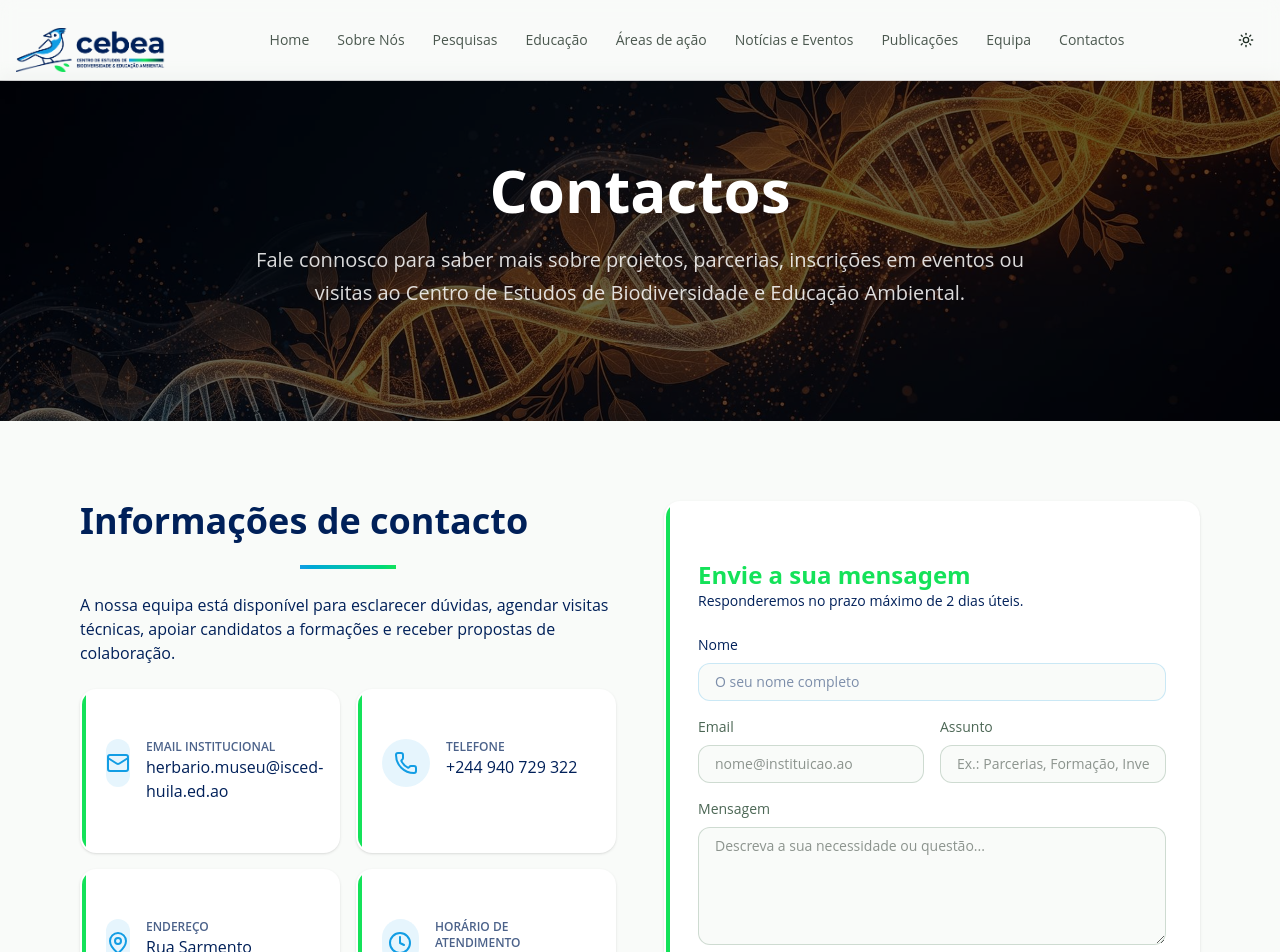
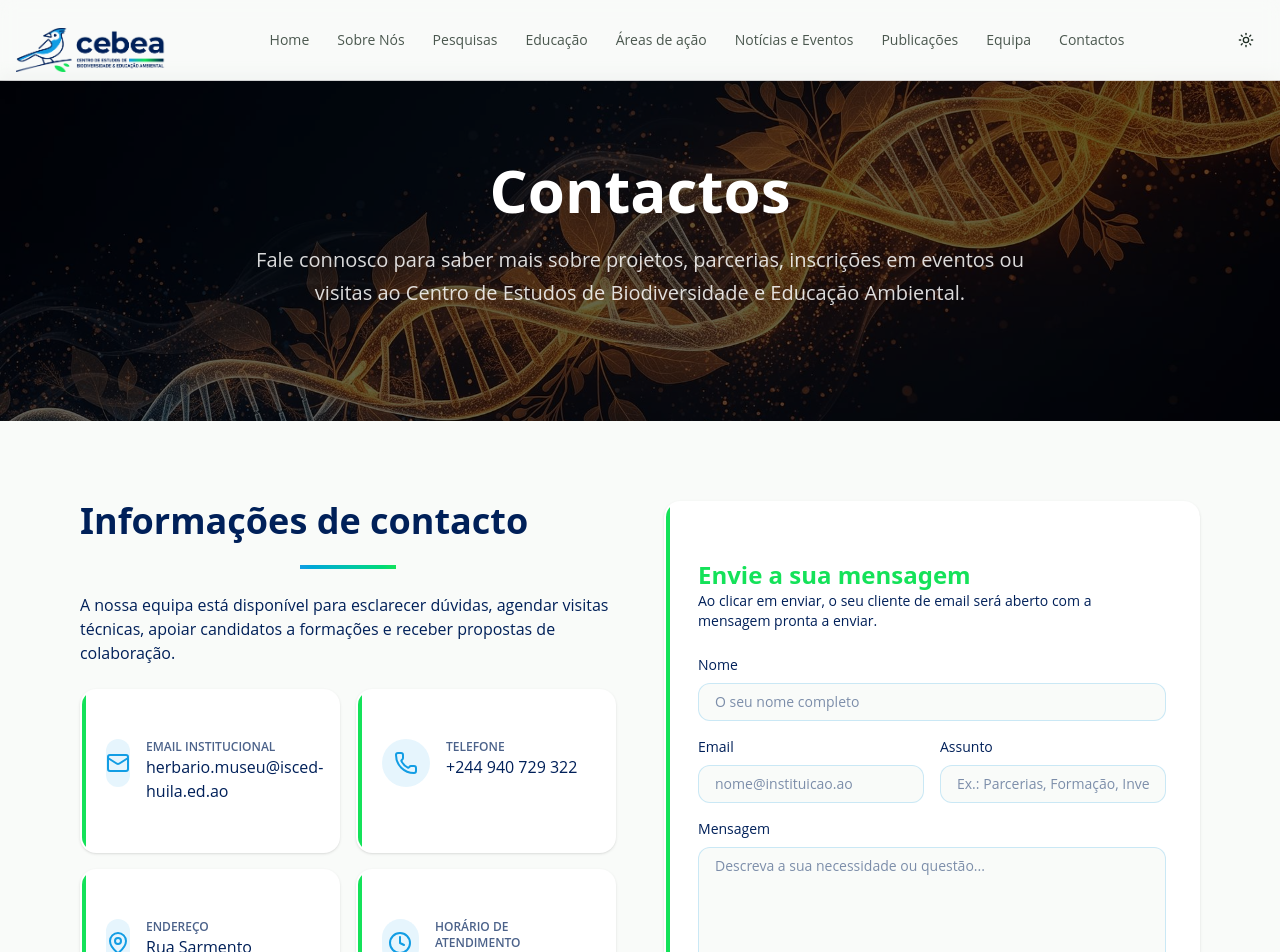
Before and after one commit to OctavioTchamba/cebea, a Next.js app: page /pages/contatos in a window 1280 px wide. Shown: the top 952 px of the page. Built offline with nearby package versions, Linux system fonts and the light colour scheme.

Commit message:
contact forms

```diff
--- a/app/pages/contatos/page.tsx
+++ b/app/pages/contatos/page.tsx
@@ -1,3 +1,5 @@
+"use client";
+
 import Link from "next/link";
 import {
   Clock,
@@ -54,6 +56,20 @@ const redesSociais = [
 ];
 
 export default function Contatos() {
+  function handleSubmit(e: React.FormEvent<HTMLFormElement>) {
+    e.preventDefault();
+    const form = e.currentTarget;
+
+    const nome = (form.elements.namedItem("nome") as HTMLInputElement).value;
+    const email = (form.elements.namedItem("email") as HTMLInputElement).value;
+    const assunto = (form.elements.namedItem("assunto") as HTMLInputElement).value;
+    const mensagem = (form.elements.namedItem("mensagem") as HTMLTextAreaElement).value;
+
+    const body = `Nome: ${nome}\nEmail de contacto: ${email}\n\n${mensagem}`;
+
+    window.location.href = `mailto:herbario.museu@isced-huila.ed.ao?subject=${encodeURIComponent(assunto)}&body=${encodeURIComponent(body)}`;
+  }
+
   return (
     <div className="min-h-screen bg-background">
       <section
@@ -114,7 +130,13 @@ export default function Contatos() {
               </p>
               <div className="flex flex-wrap gap-3">
                 {redesSociais.map(({ name, icon: Icon, href }) => (
-                  <Button key={name} variant="outline" size="sm" asChild className="border-[#129DE4]/30 text-[#129DE4] hover:bg-[#129DE4]/10">
+                  <Button
+                    key={name}
+                    variant="outline"
+                    size="sm"
+                    asChild
+                    className="border-[#129DE4]/30 text-[#129DE4] hover:bg-[#129DE4]/10"
+                  >
                     <Link href={href} target="_blank" rel="noreferrer">
                       <Icon className="mr-2 h-4 w-4" />
                       {name}
@@ -133,9 +155,10 @@ export default function Contatos() {
                   Envie a sua mensagem
                 </h2>
                 <p className="mb-6 text-sm text-[#002059]">
-                  Responderemos no prazo máximo de 2 dias úteis.
+                  Ao clicar em enviar, o seu cliente de email será aberto com a
+                  mensagem pronta a enviar.
                 </p>
-                <form className="space-y-4">
+                <form onSubmit={handleSubmit} className="space-y-4">
                   <div>
                     <label
                       htmlFor="nome"
@@ -147,6 +170,7 @@ export default function Contatos() {
                       id="nome"
                       name="nome"
                       type="text"
+                      required
                       className="w-full rounded-lg border border-[#129DE4]/20 bg-background px-4 py-2 text-sm text-[#002059] focus:border-[#129DE4] focus:outline-none focus:ring-2 focus:ring-[#129DE4]/30"
                       placeholder="O seu nome completo"
                     />
@@ -155,7 +179,7 @@ export default function Contatos() {
                     <div>
                       <label
                         htmlFor="email"
-                        className="mb-2 block text-sm font-medium text-muted-foreground"
+                        className="mb-2 block text-sm font-medium text-[#002059]"
                       >
                         Email
                       </label>
@@ -163,14 +187,15 @@ export default function Contatos() {
                         id="email"
                         name="email"
                         type="email"
-                        className="w-full rounded-lg border border-primary/20 bg-background px-4 py-2 text-sm focus:border-primary focus:outline-none focus:ring-2 focus:ring-primary/30"
+                        required
+                        className="w-full rounded-lg border border-[#129DE4]/20 bg-background px-4 py-2 text-sm text-[#002059] focus:border-[#129DE4] focus:outline-none focus:ring-2 focus:ring-[#129DE4]/30"
                         placeholder="nome@instituicao.ao"
                       />
                     </div>
                     <div>
                       <label
                         htmlFor="assunto"
-                        className="mb-2 block text-sm font-medium text-muted-foreground"
+                        className="mb-2 block text-sm font-medium text-[#002059]"
                       >
                         Assunto
                       </label>
@@ -178,7 +203,8 @@ export default function Contatos() {
                         id="assunto"
                         name="assunto"
                         type="text"
-                        className="w-full rounded-lg border border-primary/20 bg-background px-4 py-2 text-sm focus:border-primary focus:outline-none focus:ring-2 focus:ring-primary/30"
+                        required
+                        className="w-full rounded-lg border border-[#129DE4]/20 bg-background px-4 py-2 text-sm text-[#002059] focus:border-[#129DE4] focus:outline-none focus:ring-2 focus:ring-[#129DE4]/30"
                         placeholder="Ex.: Parcerias, Formação, Investigação"
                       />
                     </div>
@@ -186,7 +212,7 @@ export default function Contatos() {
                   <div>
                     <label
                       htmlFor="mensagem"
-                      className="mb-2 block text-sm font-medium text-muted-foreground"
+                      className="mb-2 block text-sm font-medium text-[#002059]"
                     >
                       Mensagem
                     </label>
@@ -194,11 +220,15 @@ export default function Contatos() {
                       id="mensagem"
                       name="mensagem"
                       rows={5}
-                      className="w-full rounded-lg border border-primary/20 bg-background px-4 py-2 text-sm focus:border-primary focus:outline-none focus:ring-2 focus:ring-primary/30"
+                      required
+                      className="w-full rounded-lg border border-[#129DE4]/20 bg-background px-4 py-2 text-sm text-[#002059] focus:border-[#129DE4] focus:outline-none focus:ring-2 focus:ring-[#129DE4]/30"
                       placeholder="Descreva a sua necessidade ou questão..."
                     />
                   </div>
-                  <Button type="submit" className="w-full bg-[#129DE4] hover:bg-[#0d8bc7] text-white">
+                  <Button
+                    type="submit"
+                    className="w-full bg-[#129DE4] hover:bg-[#0d8bc7] text-white"
+                  >
                     Enviar mensagem
                     <Send className="ml-2 h-4 w-4" />
                   </Button>
@@ -214,8 +244,8 @@ export default function Contatos() {
           <div className="grid gap-8 lg:grid-cols-[2fr_1fr]">
             <div className="overflow-hidden rounded-2xl border border-primary/15 shadow-lg">
               <iframe
-                title="Localização CEBEA"
-                src="https://www.google.com/maps/embed?pb=!1m18!1m12!1m3!1d3965.968195013494!2d13.517098511052959!3d-8.892311191149835!2m3!1f0!2f0!3f0!3m2!1i1024!2i768!4f13.1!3m3!1m2!1s0x1bbd2226c59b8e3d%3A0xef9dfb08583a3367!2sISCED%20-%20Hu%C3%ADla!5e0!3m2!1spt-PT!2sao!4v1700000000000!5m2!1spt-PT!2sao"
+                title="Localização CEBEA — Lubango, Huíla"
+                src="https://www.google.com/maps/embed?pb=!1m18!1m12!1m3!1d31729.5!2d13.4833!3d-14.9177!2m3!1f0!2f0!3f0!3m2!1i1024!2i768!4f13.1!3m3!1m2!1s0x1906f4d0b1e2e2e3%3A0x1a2b3c4d5e6f7a8b!2sLubango%2C+Hu%C3%ADla%2C+Angola!5e0!3m2!1spt-PT!2sao!4v1700000000000!5m2!1spt-PT!2sao"
                 className="h-[420px] w-full border-0"
                 allowFullScreen
                 loading="lazy"
@@ -238,7 +268,10 @@ export default function Contatos() {
                     placeholder="O seu email"
                     className="w-full rounded-lg border border-[#129DE4]/30 bg-background px-4 py-2 text-sm text-[#002059] focus:border-[#129DE4] focus:outline-none focus:ring-2 focus:ring-[#129DE4]/30"
                   />
-                  <Button className="w-full bg-[#129DE4] hover:bg-[#0d8bc7] text-white" type="submit">
+                  <Button
+                    className="w-full bg-[#129DE4] hover:bg-[#0d8bc7] text-white"
+                    type="submit"
+                  >
                     Subscrever
                   </Button>
                   <p className="text-xs text-[#002059]/70">
```
Lines whose indentation alone changed are shown as unchanged.
